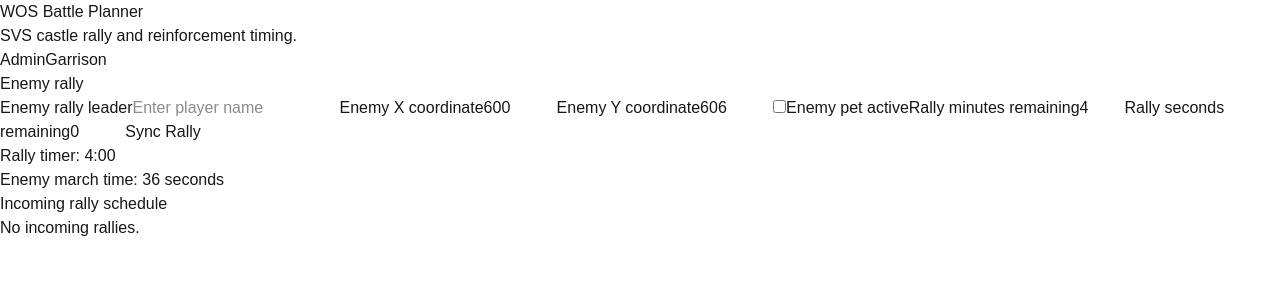
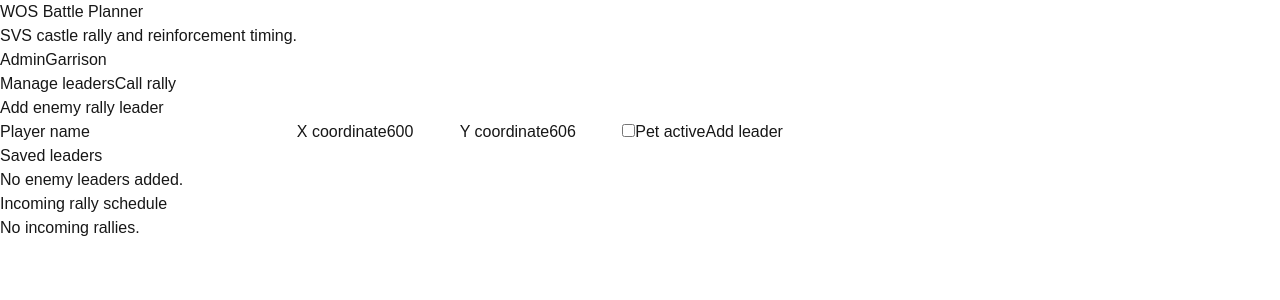
Before and after one commit to henrikivers1/wosvs-app, a Next.js app: page / in a window 1280 px wide. Shown: the top 300 px of the page. Built offline with nearby package versions, Linux system fonts and the light colour scheme.

Commit message:
feat: add enemy rally leader registry

```diff
--- a/src/app/page.tsx
+++ b/src/app/page.tsx
@@ -8,11 +8,21 @@ import {
   calculateSendTime,
 } from "@/lib/reinforcementTime";
 import type {
+  EnemyLeader,
   EnemyRally,
   RallyWave,
 } from "@/types/rally";
+type AdminPanel = "leaders" | "call";
 type ViewMode = "admin" | "garrison";
 export default function Home() {
+  const [adminPanel, setAdminPanel] =
+    useState<AdminPanel>("leaders");
+
+  const [enemyLeaders, setEnemyLeaders] =
+    useState<EnemyLeader[]>([]);
+
+  const [selectedLeaderId, setSelectedLeaderId] =
+    useState<number | null>(null);
   const [viewMode, setViewMode] =
     useState<ViewMode>("admin");
   const [enemyName, setEnemyName] = useState("");
@@ -30,13 +40,21 @@ export default function Home() {
   const [minutes, setMinutes] = useState(4);
   const [seconds, setSeconds] = useState(0);
   const alertedWaves = useRef<Set<number>>(new Set());
-  const [impactTime, setImpactTime] = useState<Date | null>(null);
+  const [impactTime, setImpactTime] =
+  useState<Date | null>(null);
   const [rallies, setRallies] = useState<EnemyRally[]>([]);
-  const marchTime = calculateMarchTime(
-    x,
-    y,
-    enemyPetActive
-  );
+  const selectedLeader =
+    enemyLeaders.find(
+      (leader) => leader.id === selectedLeaderId
+    ) ?? null;
+
+  const marchTime = selectedLeader
+    ? calculateMarchTime(
+      selectedLeader.x,
+      selectedLeader.y,
+      selectedLeader.petActive
+    )
+    : 0;
   const garrisonMarchTime = calculateMarchTime(
     garrisonX,
     garrisonY,
@@ -63,27 +81,100 @@ export default function Home() {
 
     return waves;
   }, []);
+  function addEnemyLeader() {
+    const trimmedName = enemyName.trim();
+
+    if (!trimmedName) {
+      alert("Enter the enemy leader's name.");
+      return;
+    }
+
+    if (x < 0 || x > 1199 || y < 0 || y > 1199) {
+      alert("Coordinates must be between 0 and 1199.");
+      return;
+    }
+
+    const nameAlreadyExists = enemyLeaders.some(
+      (leader) =>
+        leader.name.toLowerCase() ===
+        trimmedName.toLowerCase()
+    );
+
+    if (nameAlreadyExists) {
+      alert("That enemy leader already exists.");
+      return;
+    }
+
+    const newLeader: EnemyLeader = {
+      id: Date.now(),
+      name: trimmedName,
+      x,
+      y,
+      petActive: enemyPetActive,
+    };
+
+    setEnemyLeaders((currentLeaders) =>
+      [...currentLeaders, newLeader].sort((a, b) =>
+        a.name.localeCompare(b.name)
+      )
+    );
+
+    setSelectedLeaderId(newLeader.id);
+    setEnemyName("");
+  }
+
+  function toggleEnemyLeaderPet(id: number) {
+    setEnemyLeaders((currentLeaders) =>
+      currentLeaders.map((leader) =>
+        leader.id === id
+          ? {
+            ...leader,
+            petActive: !leader.petActive,
+          }
+          : leader
+      )
+    );
+  }
+
+  function removeEnemyLeader(id: number) {
+    setEnemyLeaders((currentLeaders) =>
+      currentLeaders.filter(
+        (leader) => leader.id !== id
+      )
+    );
+
+    setSelectedLeaderId((currentId) =>
+      currentId === id ? null : currentId
+    );
+  }
   function syncRally() {
+    if (!selectedLeader) {
+      alert("Select an enemy rally leader.");
+      return;
+    }
+
     const calculatedImpactTime = calculateImpactTime(
       new Date(),
       minutes,
       seconds,
       marchTime
     );
-    setImpactTime(calculatedImpactTime);
+
     const newRally: EnemyRally = {
       id: Date.now(),
-      enemyName: enemyName || "Unknown enemy",
-      x: x,
-      y: y,
-      marchTime: marchTime,
+      enemyName: selectedLeader.name,
+      x: selectedLeader.x,
+      y: selectedLeader.y,
+      marchTime,
       impactTime: calculatedImpactTime,
-      petActive: enemyPetActive,
+      petActive: selectedLeader.petActive,
     };
 
     setRallies((currentRallies) =>
       [...currentRallies, newRally].sort(
-        (a, b) => a.impactTime.getTime() - b.impactTime.getTime()
+        (a, b) =>
+          a.impactTime.getTime() -
+          b.impactTime.getTime()
       )
     );
   }
@@ -212,23 +303,40 @@ export default function Home() {
       </header>
 
      {viewMode === "admin" && (
+  <>
+    <nav>
+      <button
+        type="button"
+        onClick={() => setAdminPanel("leaders")}
+      >
+        Manage leaders
+      </button>
+
+      <button
+        type="button"
+        onClick={() => setAdminPanel("call")}
+      >
+        Call rally
+      </button>
+    </nav>
+
+    {adminPanel === "leaders" && (
       <section>
-          <h2>Enemy rally</h2>
+        <h2>Add enemy rally leader</h2>
 
         <label>
-            Enemy rally leader
+          Player name
           <input
             type="text"
             value={enemyName}
             onChange={(event) =>
               setEnemyName(event.target.value)
             }
-              placeholder="Enter player name"
           />
         </label>
 
         <label>
-            Enemy X coordinate
+          X coordinate
           <input
             type="number"
             min="0"
@@ -241,7 +349,7 @@ export default function Home() {
         </label>
 
         <label>
-            Enemy Y coordinate
+          Y coordinate
           <input
             type="number"
             min="0"
@@ -261,8 +369,93 @@ export default function Home() {
               setEnemyPetActive(event.target.checked)
             }
           />
-            Enemy pet active
+          Pet active
         </label>
+
+        <button
+          type="button"
+          onClick={addEnemyLeader}
+        >
+          Add leader
+        </button>
+
+        <h3>Saved leaders</h3>
+
+        {enemyLeaders.length === 0 ? (
+          <p>No enemy leaders added.</p>
+        ) : (
+          <ul>
+            {enemyLeaders.map((leader) => (
+              <li key={leader.id}>
+                {leader.name} — {leader.x}:{leader.y}
+
+                <label>
+                  <input
+                    type="checkbox"
+                    checked={leader.petActive}
+                    onChange={() =>
+                      toggleEnemyLeaderPet(leader.id)
+                    }
+                  />
+                  Pet active
+                </label>
+
+                <button
+                  type="button"
+                  onClick={() =>
+                    removeEnemyLeader(leader.id)
+                  }
+                >
+                  Remove
+                </button>
+              </li>
+            ))}
+          </ul>
+        )}
+      </section>
+    )}
+
+    {adminPanel === "call" && (
+      <section>
+        <h2>Call enemy rally</h2>
+
+        <label>
+          Rally leader
+          <select
+            value={selectedLeaderId ?? ""}
+            onChange={(event) =>
+              setSelectedLeaderId(
+                event.target.value
+                  ? Number(event.target.value)
+                  : null
+              )
+            }
+          >
+            <option value="">
+              Select rally leader
+            </option>
+
+            {enemyLeaders.map((leader) => (
+              <option
+                key={leader.id}
+                value={leader.id}
+              >
+                {leader.name}
+              </option>
+            ))}
+          </select>
+        </label>
+
+        {selectedLeader && (
+          <p>
+            Position: {selectedLeader.x}:
+            {selectedLeader.y} — March:{" "}
+            {marchTime} seconds
+            {selectedLeader.petActive
+              ? " — Pet active"
+              : ""}
+          </p>
+        )}
 
         <label>
           Rally minutes remaining
@@ -290,7 +483,11 @@ export default function Home() {
           />
         </label>
 
-          <button type="button" onClick={syncRally}>
+        <button
+          type="button"
+          onClick={syncRally}
+          disabled={!selectedLeader}
+        >
           Sync Rally
         </button>
 
@@ -298,23 +495,9 @@ export default function Home() {
           Rally timer: {minutes}:
           {seconds.toString().padStart(2, "0")}
         </p>
-
-          <p>Enemy march time: {marchTime} seconds</p>
-
-          {impactTime && (
-            <p>
-              {enemyName || "Unknown enemy"} impact:{" "}
-              {impactTime.toLocaleTimeString("en-GB", {
-                timeZone: "UTC",
-                hour12: false,
-                hour: "2-digit",
-                minute: "2-digit",
-                second: "2-digit",
-              })}{" "}
-              UTC
-            </p>
+      </section>
     )}
-        </section>
+  </>
 )}
 
       {viewMode === "garrison" && (
```
Also changed, not shown: src/types/rally.ts (+7 -0 lines). Lines whose indentation alone changed are shown as unchanged.
